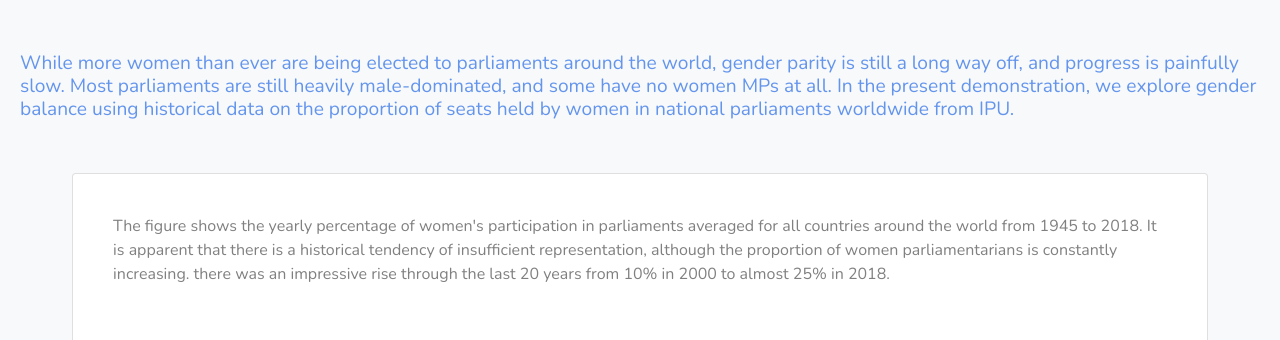
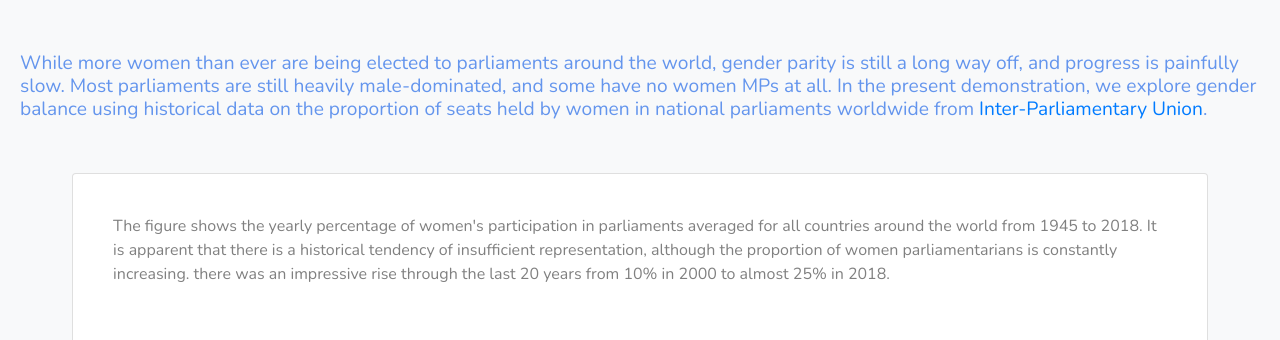
Before and after one commit to Mafaldim/women-in-parliament, a Flask app: page / in a window 1280 px wide. Shown: the part 86-426 px from the top of the page. Run offline with Flask 2, Linux system fonts and the light colour scheme; some libraries are stand-ins or nearby versions.

Commit message:
added IPU link

```diff
--- a/flaskapp/application/templates/index.html
+++ b/flaskapp/application/templates/index.html
@@ -5,7 +5,7 @@
         gender parity is still a long way off, and progress is painfully slow.
         Most parliaments are still heavily male-dominated, and some have no women MPs at all.
         In the present demonstration, we explore gender balance using historical data on the
-        proportion of seats held by women in national parliaments worldwide from IPU.
+        proportion of seats held by women in national parliaments worldwide from  <a href="https://www.ipu.org/">Inter-Parliamentary Union</a>.
     </h1>
 
 </div>
```
